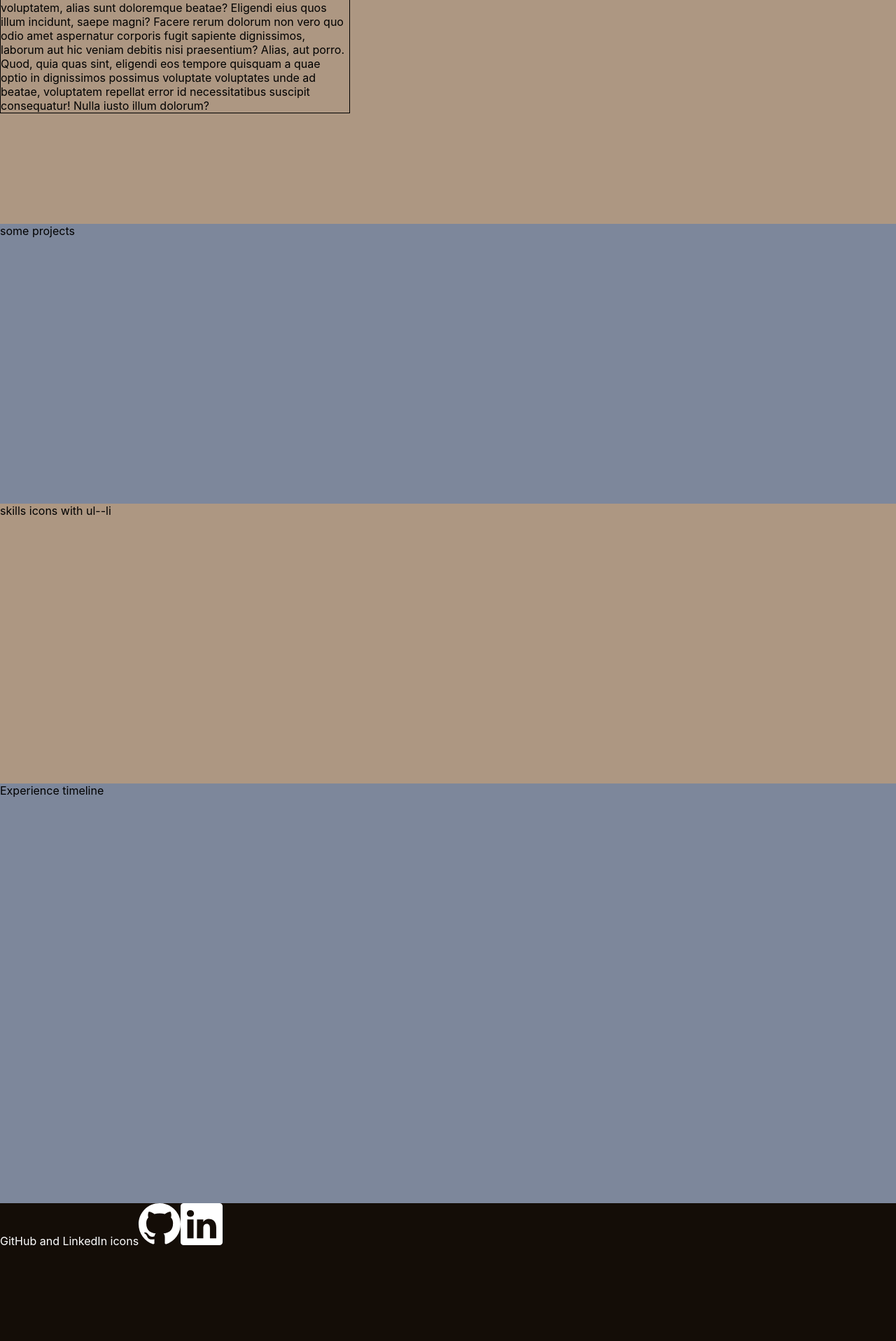
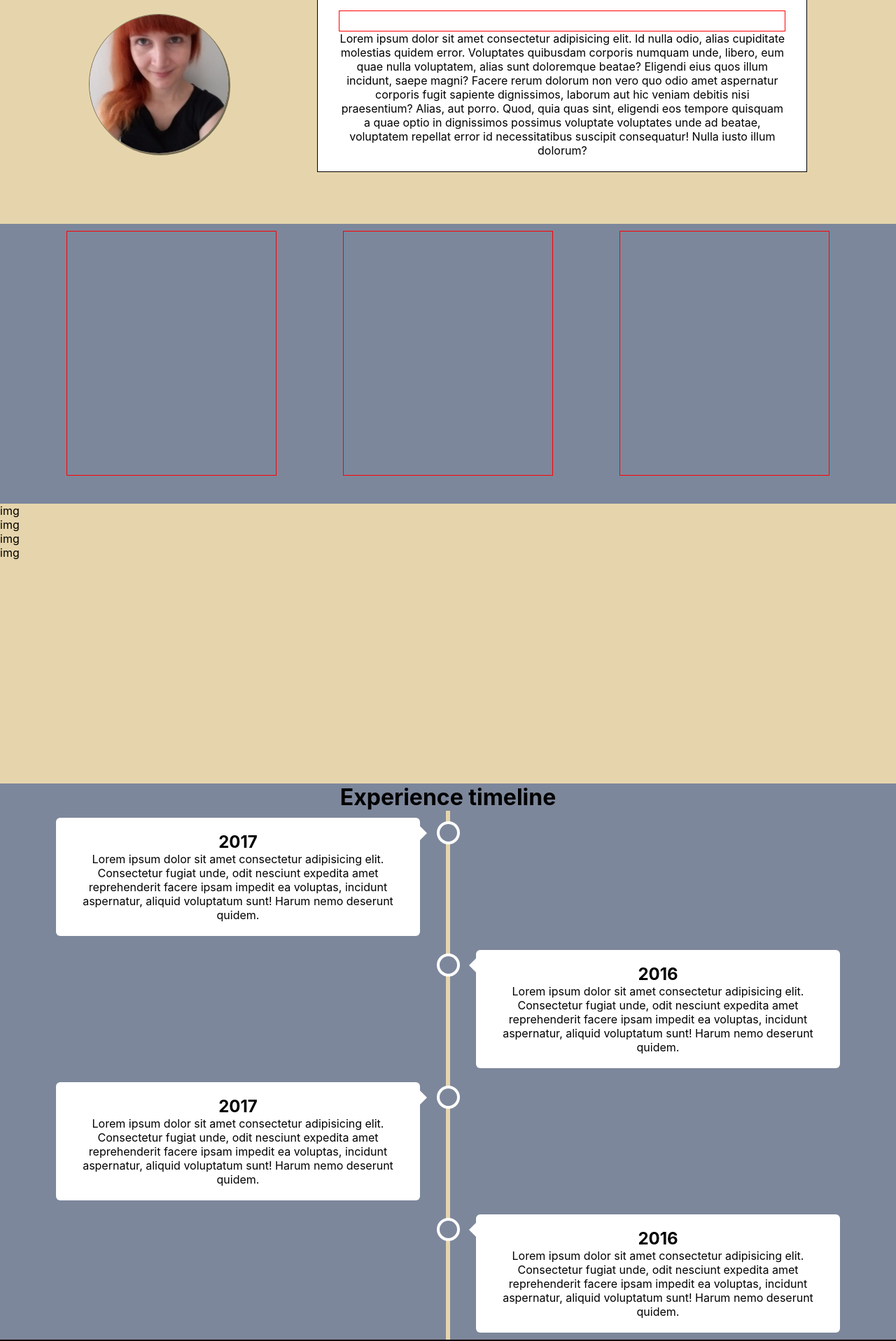
Before and after one commit to pasztor-andras/agnes-pasztor-portfolio, a React (Create React App) app: page / in a window 1280 px wide. Shown: the part 880-2797 px from the top of the page at 70% size. Built offline with nearby package versions, Linux system fonts and the light colour scheme; the HTML template or start-up script is replaced by a standard one.

Commit message:
add timeline and some css

```diff
--- a/src/App.css
+++ b/src/App.css
@@ -2,6 +2,11 @@
   margin: 0;
   padding: 0;
   box-sizing: border-box;
+  font-size: 62,5%;
+}
+
+body{
+  font-size: 1rem;
 }
 
 /*----------Container section----------*/
@@ -15,9 +20,16 @@
   background-color: rgba(140, 128, 128, 1);
 }
 
+.about-container{
+  display: flex;
+  /* flex-direction: column; */
+  justify-content: space-evenly;
+  align-items: center;
+}
+
 .mid-section {
   min-height: 400px;
-  background-color: rgba(173, 151, 130, 1);
+  background-color: rgb(230, 213, 172);
 }
 
 .exp-container {
@@ -40,8 +52,7 @@
   right: 0;
 }
 .bi-github {
-  width: 50px;
-  height: 50px;
+  margin: 10px 10px 0 0;
   color: rgb(0, 0, 0);
   transform: rotate(45deg);
   transition-duration: 800ms;
@@ -55,19 +66,183 @@
   transform: rotate(0deg);
 }
 
+
 /*ABOUT*/
+.about-img{
+  width: 200px;
+  height: 200px;
+  text-align: center;
+}
+.port-img{
+  border: 1px solid rgb(0, 0, 0, 0.5);
+  border-radius: 50%;
+  width: 100%;
+  box-shadow: 2px 2px rgba(0, 0, 0, 0.5);
+}
+
+.about-text-header{
+  height: 30px;
+  border: 1px solid red;
+}
 .about-text-container {
-  max-width: 500px;
+  max-width: 700px;
+  text-align: center;
+  padding: 20px 30px;
   border: 1px solid black;
+  background-color: white;
 }
+
 
 /*PROJECTS*/
 .project-container {
+  display: flex;
+  justify-content: space-evenly;
   background-color: rgba(125, 135, 155, 1);
+}
+.project-card{
+  min-width: 300px;
+  max-height: 350px;
+  margin-top: 10px;
+  border: 1px solid red;
 }
 
 /*SKILLS*/
 
 /*EXPERIENCE*/
+.exp-container{
+  position: relative;
+  display: flex;
+  flex-direction: column;
+  justify-content: flex-start;
+  width: 100%;
+  text-align: center;
+}
+.exp-container span{
+  font-size: 2rem;
+  font-weight: bold;
+}
+
+.exp-timeline {
+  position: relative;
+  max-width: 1200px;
+  margin: 0 auto;
+}
+
+
+.exp-timeline::after {
+  content: '';
+  position: absolute;
+  width: 6px;
+  background-color: rgb(230, 213, 172);
+  top: 0;
+  bottom: 0;
+  margin-left: -3px;
+}
+
+
+.exp-card {
+  padding: 10px 40px;
+  position: relative;
+  background-color: inherit;
+  width: 50%;
+}
+
+
+.exp-card::after {
+  content: '';
+  position: absolute;
+  width: 25px;
+  height: 25px;
+  right: -17px;
+  background-color: rgba(125, 135, 155, 1);
+  border: 4px solid rgb(255, 255, 255);
+  top: 15px;
+  border-radius: 50%;
+  z-index: 1;
+}
+
+/* Place the container to the left */
+/* .left {
+  left: 0;
+} */
+
+
+.right {
+  left: 50%;
+}
+
+.left::before {
+  content: " ";
+  height: 0;
+  position: absolute;
+  top: 22px;
+  width: 0;
+  z-index: 1;
+  right: 30px;
+  border: medium solid white;
+  border-width: 10px 0 10px 10px;
+  border-color: transparent transparent transparent white;
+}
+
+.right::before {
+  content: " ";
+  height: 0;
+  position: absolute;
+  top: 22px;
+  width: 0;
+  z-index: 1;
+  left: 30px;
+  border: medium solid white;
+  border-width: 10px 10px 10px 0;
+  border-color: transparent white transparent transparent;
+}
+
+.right::after {
+  left: -16px;
+}
+
+.content {
+  padding: 20px 30px;
+  background-color: white;
+  position: relative;
+  border-radius: 6px;
+}
+
+@media screen and (max-width: 600px) {
+  .exp-timeline::after {
+  left: 31px;
+  }
+
+  .container {
+  width: 100%;
+  padding-left: 70px;
+  padding-right: 25px;
+  }
+
+  .container::before {
+  left: 60px;
+  border: medium solid white;
+  border-width: 10px 10px 10px 0;
+  border-color: transparent white transparent transparent;
+  }
+
+  .left::after, .right::after {
+  left: 15px;
+  }
+
+  .right {
+  left: 0%;
+  }
+}
 
 /*FOOTER*/
+.footer-container{
+  display: flex;
+  /* flex-direction: column; */
+  justify-content: center;
+  align-items: center;
+  gap: 3rem;
+}
+.footer-container svg{
+  cursor: pointer;
+}
--- a/src/components/Aboutme.jsx
+++ b/src/components/Aboutme.jsx
@@ -1,9 +1,10 @@
 import React from "react";
+import portfolio from "../images/About-img.jpg"
 
 export const Aboutme = () => {
   return (
     <div className="mid-section about-container">
-      <div>Profile picture</div>
+      <div className="about-img"><img className="port-img" src={portfolio} alt="profile" /></div>
       <div className="about-text-container">
         <div className="about-text-header"></div>
         Lorem ipsum dolor sit amet consectetur adipisicing elit. Id nulla odio, alias cupiditate molestias quidem error. Voluptates quibusdam corporis
--- a/src/components/Experience.jsx
+++ b/src/components/Experience.jsx
@@ -1,9 +1,41 @@
-import React from 'react';
+import React from "react";
 
 export const Experience = () => {
   return (
-  <div className='exp-container'>
-    Experience timeline
-  </div>
+    <div className="exp-container">
+      <span>Experience timeline</span>
+      {/* <div className="exp-cards-container">
+        <div className="exp-card"></div>
+        <div className="exp-card"></div>
+        <div className="exp-card"></div>
+      </div>
+      <span className="horizontal-line"></span> */}
+      <div className="exp-timeline">
+        <div className="exp-card left">
+          <div className="content">
+            <h2>2017</h2>
+            <p>Lorem ipsum dolor sit amet consectetur adipisicing elit. Consectetur fugiat unde, odit nesciunt expedita amet reprehenderit facere ipsam impedit ea voluptas, incidunt aspernatur, aliquid voluptatum sunt! Harum nemo deserunt quidem.</p>
+          </div>
+        </div>
+        <div className="exp-card right">
+          <div className="content">
+            <h2>2016</h2>
+            <p>Lorem ipsum dolor sit amet consectetur adipisicing elit. Consectetur fugiat unde, odit nesciunt expedita amet reprehenderit facere ipsam impedit ea voluptas, incidunt aspernatur, aliquid voluptatum sunt! Harum nemo deserunt quidem.</p>
+          </div>
+        </div>
+        <div className="exp-card left">
+          <div className="content">
+            <h2>2017</h2>
+            <p>Lorem ipsum dolor sit amet consectetur adipisicing elit. Consectetur fugiat unde, odit nesciunt expedita amet reprehenderit facere ipsam impedit ea voluptas, incidunt aspernatur, aliquid voluptatum sunt! Harum nemo deserunt quidem.</p>
+          </div>
+        </div>
+        <div className="exp-card right">
+          <div className="content">
+            <h2>2016</h2>
+            <p>Lorem ipsum dolor sit amet consectetur adipisicing elit. Consectetur fugiat unde, odit nesciunt expedita amet reprehenderit facere ipsam impedit ea voluptas, incidunt aspernatur, aliquid voluptatum sunt! Harum nemo deserunt quidem.</p>
+          </div>
+        </div>
+      </div>
+    </div>
   );
 };
--- a/src/components/Footer.jsx
+++ b/src/components/Footer.jsx
@@ -3,11 +3,12 @@ import React from "react";
 export const Footer = () => {
   return (
     <div className="footer-container">
-      GitHub and LinkedIn icons
-      <svg xmlns="http://www.w3.org/2000/svg" width="60" height="60" fill="currentColor" class="github" viewBox="0 0 16 16">
+      <span>GitHub</span>
+      <span>LinkedIn</span>
+      <svg xmlns="http://www.w3.org/2000/svg" width="60" height="60" fill="currentColor" className="github" viewBox="0 0 16 16">
         <path d="M8 0C3.58 0 0 3.58 0 8c0 3.54 2.29 6.53 5.47 7.59.4.07.55-.17.55-.38 0-.19-.01-.82-.01-1.49-2.01.37-2.53-.49-2.69-.94-.09-.23-.48-.94-.82-1.13-.28-.15-.68-.52-.01-.53.63-.01 1.08.58 1.23.82.72 1.21 1.87.87 2.33.66.07-.52.28-.87.51-1.07-1.78-.2-3.64-.89-3.64-3.95 0-.87.31-1.59.82-2.15-.08-.2-.36-1.02.08-2.12 0 0 .67-.21 2.2.82.64-.18 1.32-.27 2-.27.68 0 1.36.09 2 .27 1.53-1.04 2.2-.82 2.2-.82.44 1.1.16 1.92.08 2.12.51.56.82 1.27.82 2.15 0 3.07-1.87 3.75-3.65 3.95.29.25.54.73.54 1.48 0 1.07-.01 1.93-.01 2.2 0 .21.15.46.55.38A8.012 8.012 0 0 0 16 8c0-4.42-3.58-8-8-8z" />
       </svg>
-      <svg xmlns="http://www.w3.org/2000/svg" width="60" height="60" fill="currentColor" class="linkedin" viewBox="0 0 16 16">
+      <svg xmlns="http://www.w3.org/2000/svg" width="60" height="60" fill="currentColor" className="linkedin" viewBox="0 0 16 16">
         <path d="M0 1.146C0 .513.526 0 1.175 0h13.65C15.474 0 16 .513 16 1.146v13.708c0 .633-.526 1.146-1.175 1.146H1.175C.526 16 0 15.487 0 14.854V1.146zm4.943 12.248V6.169H2.542v7.225h2.401zm-1.2-8.212c.837 0 1.358-.554 1.358-1.248-.015-.709-.52-1.248-1.342-1.248-.822 0-1.359.54-1.359 1.248 0 .694.521 1.248 1.327 1.248h.016zm4.908 8.212V9.359c0-.216.016-.432.08-.586.173-.431.568-.878 1.232-.878.869 0 1.216.662 1.216 1.634v3.865h2.401V9.25c0-2.22-1.184-3.252-2.764-3.252-1.274 0-1.845.7-2.165 1.193v.025h-.016a5.54 5.54 0 0 1 .016-.025V6.169h-2.4c.03.678 0 7.225 0 7.225h2.4z" />
       </svg>
     </div>
--- a/src/components/Main.jsx
+++ b/src/components/Main.jsx
@@ -4,13 +4,15 @@ export const Main = () => {
   return (
     <>
       <div className="git-logo">
-        <svg xmlns="http://www.w3.org/2000/svg" width="50" height="50" fill="currentColor" class="bi bi-github" viewBox="0 0 16 16">
+        <svg xmlns="http://www.w3.org/2000/svg" width="50" height="50" fill="currentColor" className="bi bi-github" viewBox="0 0 16 16">
           <path d="M8 0C3.58 0 0 3.58 0 8c0 3.54 2.29 6.53 5.47 7.59.4.07.55-.17.55-.38 0-.19-.01-.82-.01-1.49-2.01.37-2.53-.49-2.69-.94-.09-.23-.48-.94-.82-1.13-.28-.15-.68-.52-.01-.53.63-.01 1.08.58 1.23.82.72 1.21 1.87.87 2.33.66.07-.52.28-.87.51-1.07-1.78-.2-3.64-.89-3.64-3.95 0-.87.31-1.59.82-2.15-.08-.2-.36-1.02.08-2.12 0 0 .67-.21 2.2.82.64-.18 1.32-.27 2-.27.68 0 1.36.09 2 .27 1.53-1.04 2.2-.82 2.2-.82.44 1.1.16 1.92.08 2.12.51.56.82 1.27.82 2.15 0 3.07-1.87 3.75-3.65 3.95.29.25.54.73.54 1.48 0 1.07-.01 1.93-.01 2.2 0 .21.15.46.55.38A8.012 8.012 0 0 0 16 8c0-4.42-3.58-8-8-8z" />
         </svg>
       </div>
       <div className="main-container">
         <h1>Agnes Pasztor</h1>
-        <div>Theme switcher</div>
+        <div>
+          <button>Theme switcher</button>
+        </div>
       </div>
     </>
   );
--- a/src/components/Projects.jsx
+++ b/src/components/Projects.jsx
@@ -3,7 +3,9 @@ import React from 'react';
 export const Projects = () => {
   return (
   <div className='mid-section project-container'>
-    some projects
+    <div className="project-card"></div>
+    <div className="project-card"></div>
+    <div className="project-card"></div>
   </div>
   );
 };
--- a/src/components/Skills.jsx
+++ b/src/components/Skills.jsx
@@ -3,7 +3,12 @@ import React from 'react';
 export const Skills = () => {
   return (
   <div className='mid-section'>
-    skills icons with ul--li
+    <ul>
+      <li>img</li>
+      <li>img</li>
+      <li>img</li>
+      <li>img</li>
+    </ul>
   </div>
   );
 };
```
